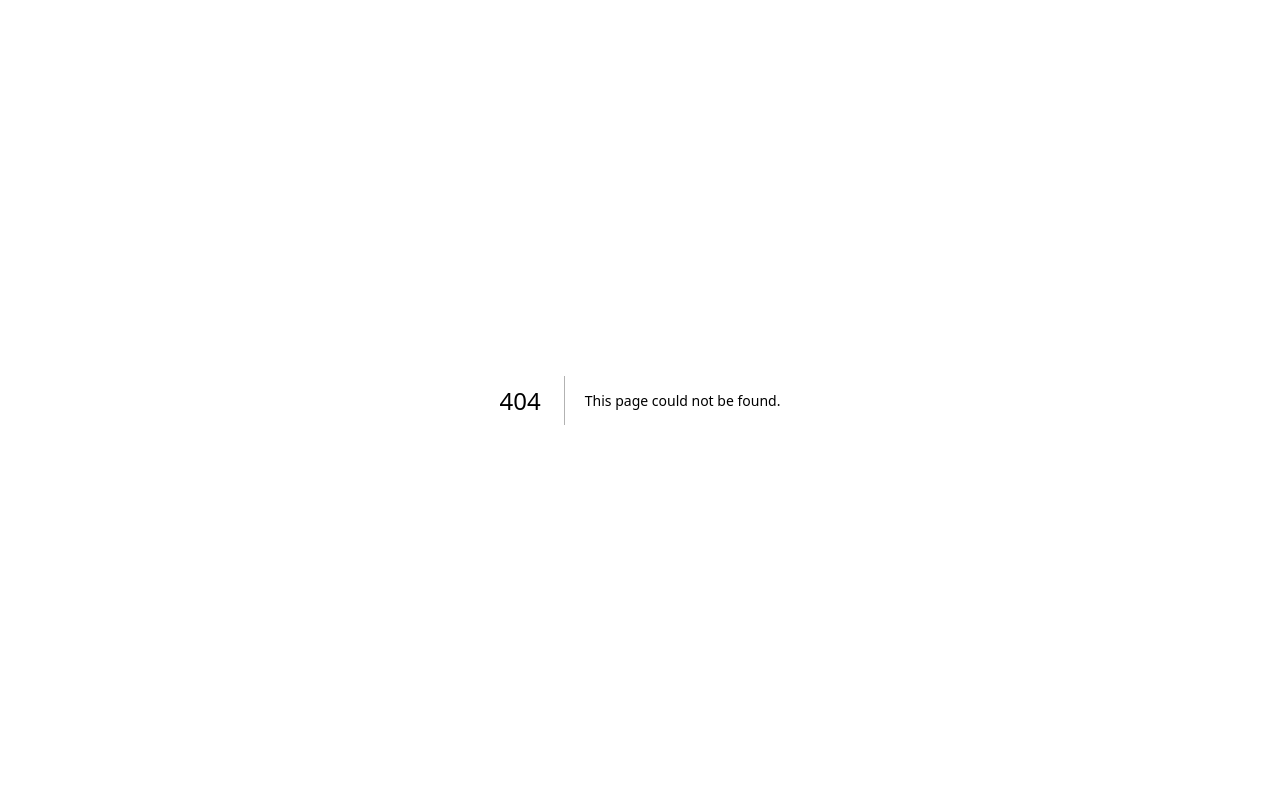
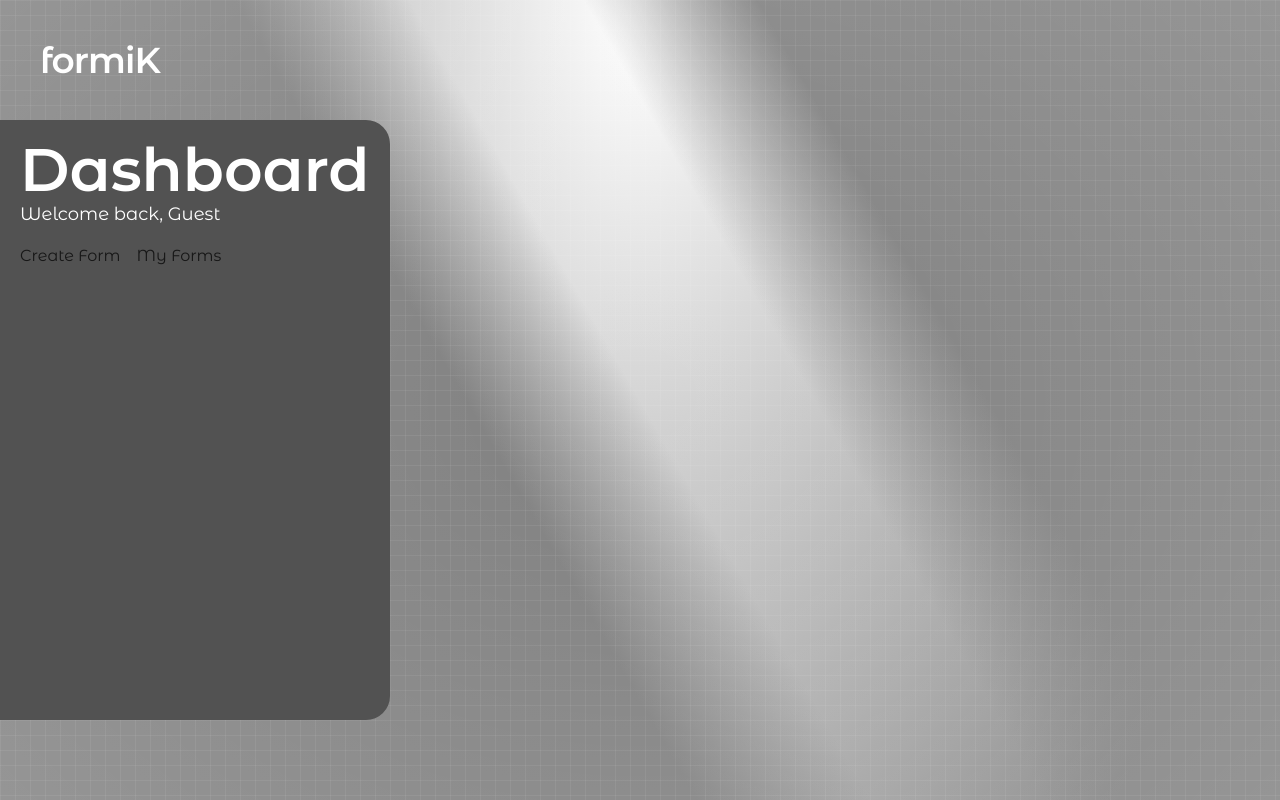
Before and after one commit to bigsparsh/formiK, a Next.js app: page /dashboard in a window 1280 px wide. Before the commit this address had no page. Built offline with nearby package versions, Linux system fonts and the light colour scheme; no server answers; a web font is replaced by a local one.

Commit message:
Added dashboard + some minor UI changes

```diff
--- /dev/null
+++ b/app/dashboard/page.tsx
@@ -0,0 +1,66 @@
+"use client";
+import HoveringCheckbox from "@/components/HoveringCheckbox";
+import SpecialButton from "@/components/SpecialButton";
+import UserSettings from "@/components/UserSettings";
+import { useSession } from "next-auth/react";
+import Link from "next/link";
+import { useEffect, useState } from "react";
+
+const Dashboard = () => {
+  const [user, setUser] = useState<{
+    name: string;
+    email: string;
+    image: string;
+  } | null>(null);
+  const session = useSession();
+
+  useEffect(() => {
+    if (session.status === "authenticated") {
+      setUser({
+        name: (session.data.user?.name
+          ? session.data.user.name
+          : session.data.user?.email?.split("@")[0]) as string,
+        email: session.data.user?.email as string,
+        image: session.data.user?.image as string,
+      });
+    } else {
+      setUser(null);
+    }
+  }, [session]);
+
+  return (
+    <div
+      className="ma h-screen"
+      style={{
+        background:
+          "linear-gradient(#ffffff10 10%, transparent 10%) 0 0/ 15px 15px , linear-gradient(90deg, #ffffff10 10%, transparent 10%) 0 0/ 15px 15px, radial-gradient(120% 150% at 50% 50%,transparent, #ffffff50), linear-gradient(60deg, gray 10% 40%, transparent 50% 60%, gray 70% 100%) ,radial-gradient(50% 150% at 50% 0%, #ffffff99, gray)",
+      }}
+    >
+      <div className="flex flex-col h-screen">
+        <nav className="p-10 flex justify-between">
+          <h1 className="text-4xl font-semibold tracking-tight text-white">
+            formiK
+          </h1>
+          {user && <UserSettings user={user} />}
+        </nav>
+        <div className="grow flex relative">
+          <div className="basis-1/5 bg-neutral-600 p-5 rounded-r-3xl mb-20">
+            <h1 className="text-6xl font-semibold text-white">Dashboard</h1>
+            <p className="text-white text-lg">
+              Welcome back, {user ? user.name : "Guest"}
+            </p>
+            <div className="flex gap-4 mt-4">
+              <Link href="/form/new">
+                <button>Create Form</button>
+              </Link>
+              <Link href="/form">
+                <button>My Forms</button>
+              </Link>
+            </div>
+          </div>
+        </div>
+      </div>
+    </div>
+  );
+};
+export default Dashboard;
--- a/components/HoveringCheckbox.tsx
+++ b/components/HoveringCheckbox.tsx
@@ -23,7 +23,7 @@ const HoveringCheckbox = ({
         willChange: "transition",
       }}
       className={
-        "opacity-50 absolute text-3xl flex justify-center items-center gap-6 px-7 py-3 border border-white/50 bg-transparent backdrop-blur rounded-2xl " +
+        "opacity-50 absolute text-3xl flex justify-center items-center gap-6 px-7 py-3 border border-white/50 bg-transparent backdrop-blur rounded-2xl pointer-events-none " +
         positions
       }
     >
--- a/components/SpecialButton.tsx
+++ b/components/SpecialButton.tsx
@@ -14,10 +14,11 @@ const SpecialButton = ({
 }) => {
   const [optionsRef, animate] = useAnimate();
   useEffect(() => {
-    setInterval(() => {
+    const interval = setInterval(() => {
       const rand = Math.random() * options.length;
       animate("div", { y: `-${Math.floor(rand) * 1.5}rem` });
     }, 1500);
+    return () => clearInterval(interval);
   }, [animate, options, optionsRef]);
 
   return (
--- a/components/UserSettings.tsx
+++ b/components/UserSettings.tsx
@@ -1,8 +1,9 @@
 "use client";
 import { motion, useAnimationControls } from "framer-motion";
 import { signOut } from "next-auth/react";
+import { useRouter } from "next/navigation";
 import { useState } from "react";
-import { FaSignOutAlt } from "react-icons/fa";
+import { FaHome, FaSignOutAlt } from "react-icons/fa";
 const UserSettings = ({
   user,
 }: {
@@ -14,6 +15,7 @@ const UserSettings = ({
 }) => {
   const [menuOpen, setMenuOpen] = useState(true);
   const controls = useAnimationControls();
+  const router = useRouter();
 
   const handleClick = () => {
     if (menuOpen) {
@@ -60,8 +62,25 @@ const UserSettings = ({
         }}
         animate={controls}
       >
+        {[
+          {
+            title: "Dashboard",
+            icon: <FaHome className="" />,
+            onClick: () => {
+              router.push("/dashboard");
+            },
+          },
+          {
+            title: "Logout",
+            icon: <FaSignOutAlt className="" />,
+            onClick: () => {
+              signOut();
+            },
+          },
+        ].map((item, i) => (
           <motion.div
-          className="bg-neutral-600 px-4 py-1 w-full rounded-3xl"
+            key={i}
+            className="bg-neutral-600 px-4 py-1 w-full rounded-3xl z-50 cursor-pointer"
             variants={{
               hidden: {
                 y: "-50px",
@@ -75,11 +94,12 @@ const UserSettings = ({
               },
             }}
           >
-          <div className="flex gap-3 items-center" onClick={() => signOut()}>
-            <FaSignOutAlt className="" />
-            Logout
+            <div className="flex gap-3 items-center" onClick={item.onClick}>
+              {item.icon}
+              {item.title}
             </div>
           </motion.div>
+        ))}
       </motion.div>
     </motion.div>
   );
```
Lines whose indentation alone changed are shown as unchanged.
